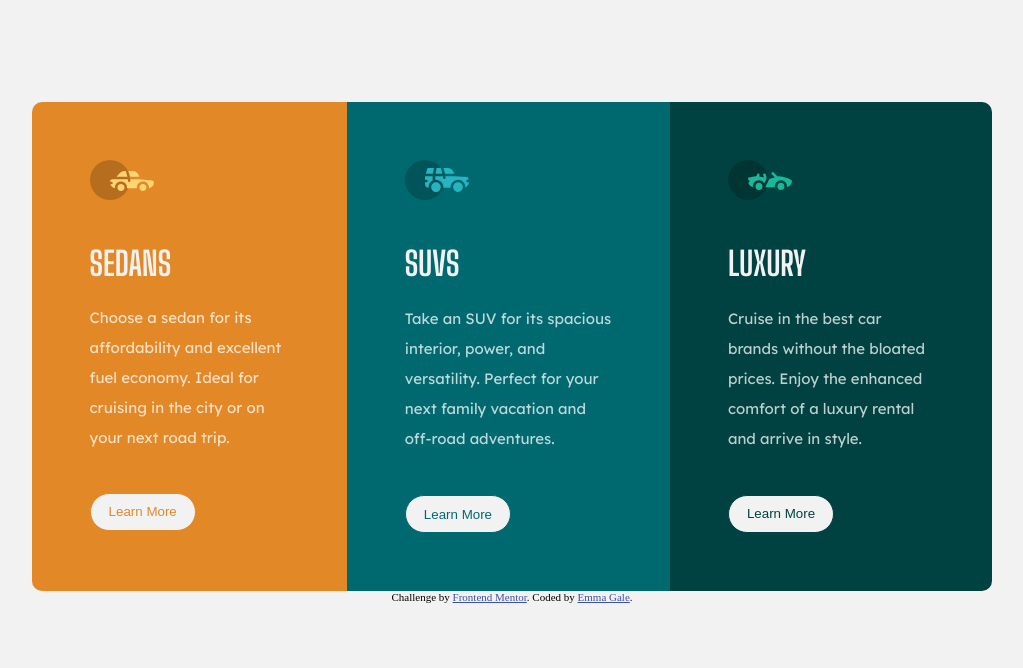
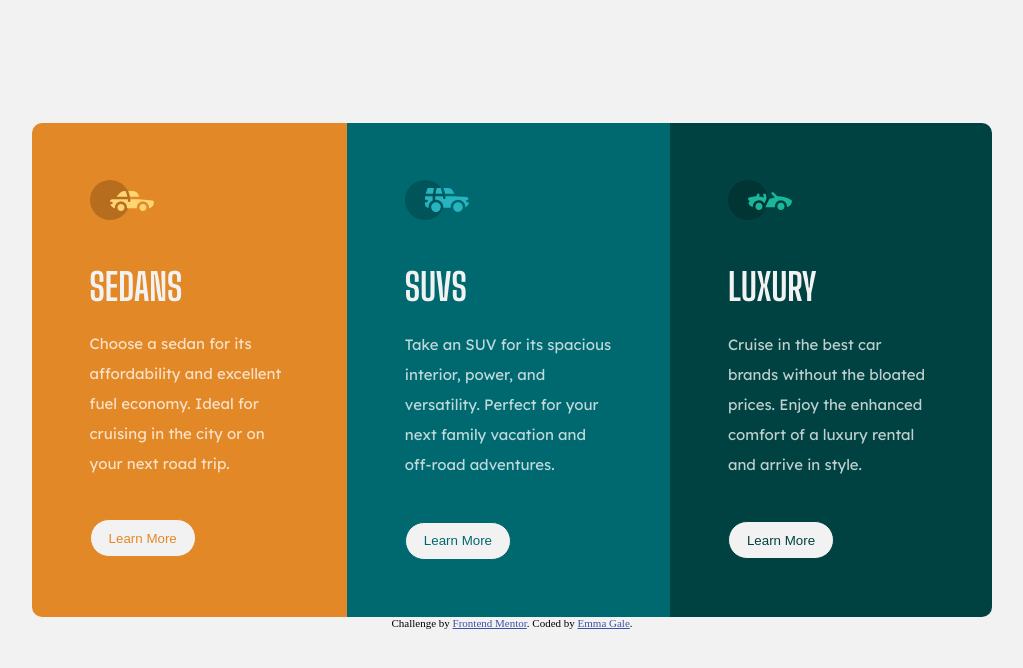
Before and after one commit to emjogale/3-column-preview-card, a plain HTML site: page index.html in a window 1280 px wide. Shown: the whole page, without its empty margins (128-1151 px from the left). Drawn offline with Linux system fonts and the light colour scheme.

Commit message:
make h1s bigger

```diff
--- a/style.css
+++ b/style.css
@@ -18,7 +18,7 @@ button {
 
 h1 {
 	font-family: "Big Shoulders Display", cursive;
-	font-size: 2.2rem;
+	font-size: 2.5rem;
 	color: hsl(0, 0%, 95%);
 }
 
@@ -120,7 +120,7 @@ button:hover {
 		flex-direction: row;
 		max-width: 960px;
 		max-height: 70%;
-		margin-top: 10%;
+		margin-top: 12%;
 		border-radius: 10px;
 	}
 	.card {
```
